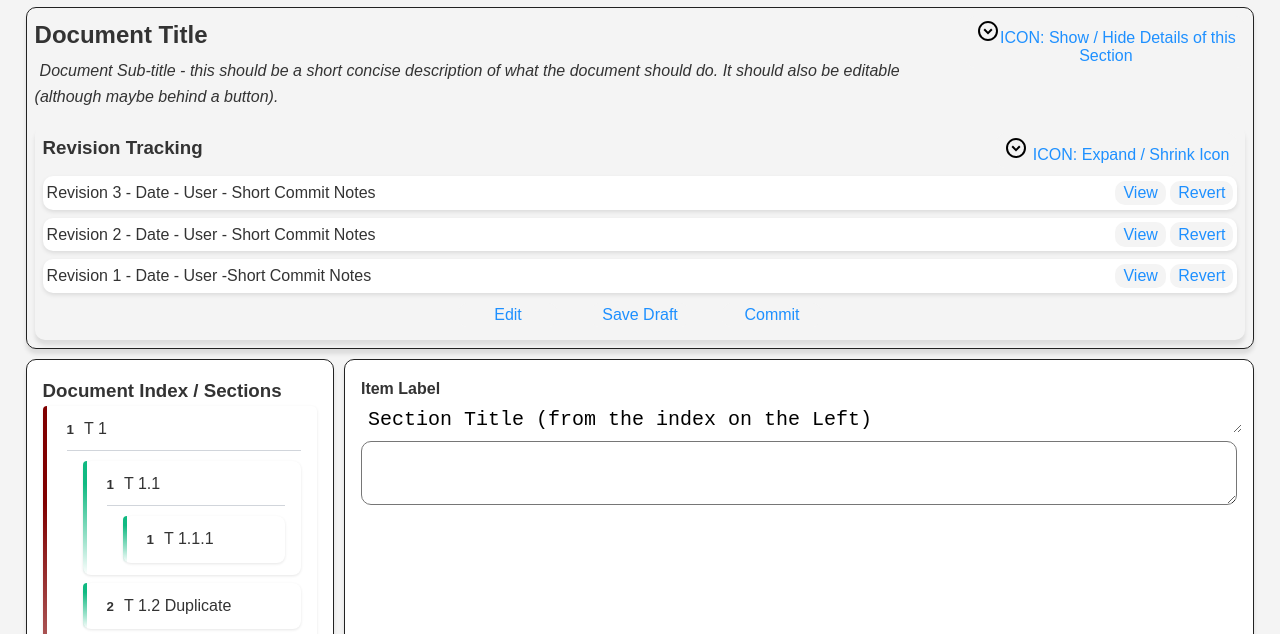
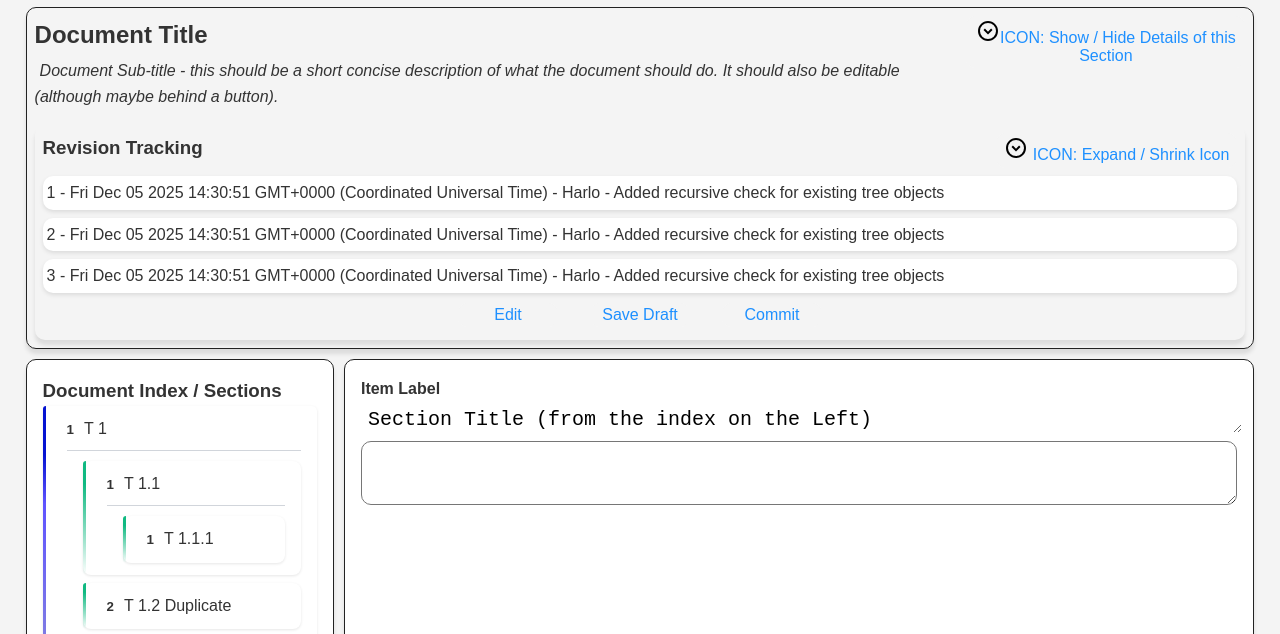
Before and after one commit to harlodx/Document-Learning-Management-System, a website with bundled scripts: page index.html in a window 1280 px wide. Shown: the part 95-729 px from the top of the page. Built offline with nearby package versions, Linux system fonts and the light colour scheme.

Commit message:
Building out the logic related to populating revision items into the DOM automatically

```diff
--- a/css/styles.css
+++ b/css/styles.css
@@ -362,7 +362,7 @@ footer {
     position: absolute;
     top: 0;
     left: 0;
-    width: 4px;
+    width: 3px;
     /* Thickness of the bar */
     height: 100%;
 
@@ -372,11 +372,11 @@ footer {
 
     /* Apply the vertical linear gradient, set to MAROON (#800000) */
     background: linear-gradient(to bottom,
-            #800000 0%,
+            #0513d1 10%,
             /* Maroon at the very top */
-            #800000 20%,
+            #1302ffad 20%,
             /* Solid maroon for the first 20% */
-            rgba(128, 0, 0, 0.4) 70%,
+            rgba(0, 9, 128, 0.4) 70%,
             /* Fade to medium transparency (Maroon RGBA) */
             transparent 100%
             /* Fully transparent at the bottom */
--- a/index.html
+++ b/index.html
@@ -73,7 +73,7 @@
 
                 </div>
 
-                <ul class="revisions-list">
+                <ul id="revisions-list" class="revisions-list">
                     <li id="revision-1" class="revision-item content-container">
                         <div class="content-left">Revision 3 - Date - User - Short Commit Notes</div>
                         <div class="right-buttons">
--- a/js/script.js
+++ b/js/script.js
@@ -118,279 +118,106 @@ class TestJsonDocument {
   }
 }
 
-/**
- * Class designed to represent a node in a hierarchical document structure.
- * It supports arbitrary nesting depth, hierarchical ID generation,
- * recursive traversal (DFS), and complete JSON serialization/deserialization.
- */
 
-// class DocumentNode {
-//   // Tracks all existing IDs globally to prevent duplicates across the document tree.
-//   static _existingIds = new Set();
-
-//   // --- Core Constructor ---
-//   constructor(id, name, content = [], children = [], parentId = null) {
-//     if (typeof id !== 'string' || id.length === 0) {
-//       throw new Error(`[ID Error] ID is required and must be a non-empty string.`);
-//     }
-
-//     // Basic sanitation and validation for IDs (e.g., '1', '1-2', '1-2-1')
-//     let cleanedId = id.replace(/[^\d-]/g, '');
-//     const idRegex = /^[\d]+(-[\d]+)*$/;
-
-//     if (!idRegex.test(cleanedId)) {
-//       // For reconstruction, we will allow non-conforming IDs to be cleaned later.
-//       // console.warn(`[ID Warning] ID format is suspicious: ${id}. Attempting to clean.`);
-//     }
-
-//     // Ensure uniqueness; if duplicate, try to find a sequential unique ID
-//     if (DocumentNode._existingIds.has(cleanedId)) {
-//       cleanedId = DocumentNode.getUniqueSequentialId(cleanedId);
-//     }
-//     DocumentNode._existingIds.add(cleanedId);
-
-//     this.id = cleanedId;
-//     this.name = name;
-//     this.content = content;
-//     this.children = Array.isArray(children) ? children : [];
-//     this.parentId = parentId;
-
-//     // The 'order' is the last segment of the hierarchical ID (e.g., '2' in '1-2').
-//     const parts = cleanedId.split('-');
-//     this.order = parseInt(parts[parts.length - 1], 10);
-//   }
-
-//   // --- Recursive Traversal Method (Depth-First Search) ---
-//   traverseAndCollectIds(idList = []) {
-//     idList.push(this.id);
-//     for (const child of this.children) {
-//       child.traverseAndCollectIds(idList);
-//     }
-//     return idList;
-//   }
-//   // ----------------------------------------------------
-
-//   // --- Hierarchy Management ---
-
-//   _recalculateId(parentId, newIndex) {
-//     DocumentNode._existingIds.delete(this.id);
-
-//     this.parentId = parentId;
-//     this.order = newIndex;
-
-//     if (parentId === null) {
-//       this.id = newIndex.toString();
-//     } else {
-//       this.id = `${parentId}-${newIndex}`;
-//     }
-
-//     DocumentNode._existingIds.add(this.id);
-
-//     this.reIndexChildren();
-//   }
-
-//   reIndexChildren() {
-//     if (this.children.length === 0) {
-//       return;
-//     }
-
-//     // Sort children based on their current 'order' property before re-indexing
-//     this.children.sort((a, b) => a.order - b.order);
-
-//     // Apply new sequential indices (1, 2, 3...)
-//     this.children.forEach((child, index) => {
-//       const newIndex = index + 1;
-//       child._recalculateId(this.id, newIndex);
-//     });
-//   }
-
-//   getAvailableChildId() {
-//     let highestOrder = 0;
-
-//     for (let i = 0; i < this.children.length; i++) {
-//       const child = this.children[i];
-//       if (child.order > highestOrder) {
-//         highestOrder = child.order;
-//       }
-//     }
-
-//     const nextOrder = highestOrder + 1;
-
-//     return `${this.id}-${nextOrder}`;
-//   }
-
-//   addChild(name, content) {
-//     const newChildId = this.getAvailableChildId();
-//     const newChild = new DocumentNode(newChildId, name, content, [], this.id);
-//     this.children.push(newChild);
-//     return newChild;
-//   }
-
-//   deleteChild(childIdToDelete) {
-//     const initialLength = this.children.length;
-
-//     this.children = this.children.filter(child => {
-//       if (child.id === childIdToDelete) {
-//         const descendantIds = child.traverseAndCollectIds();
-//         descendantIds.forEach(id => DocumentNode._existingIds.delete(id));
-//         return false;
-//       }
-//       return true; // Keep other children
-//     });
-
-//     if (this.children.length < initialLength) {
-//       console.log(`\t> Deleted child ${childIdToDelete}. Re-indexing children of ${this.id}...`);
-//       this.reIndexChildren();
-//       return true;
-//     }
-//     return false;
-//   }
-
-//   getDepth() {
-//     return this.id.split('-').length;
-//   }
-
-//     // --- Search Utility (Core Recursive Search on a Single Tree) ---
-
-//     /**
-//      * Recursively searches a single DocumentNode tree for the given ID.
-//      * This is the core logic and is now used by the new multi-root function.
-//      * @param {DocumentNode} node The current node to check.
-//      * @param {string} targetId The hierarchical ID to find.
-//      * @returns {DocumentNode | null} The found node or null.
-//      */
-//     static findNodeById(node, targetId) {
-//         if (!node || node.id === undefined) {
-//             return null;
-//         }
-
-//         // 1. Check the current node
-//         if (node.id === targetId) {
-//             return node;
-//         }
-
-//         // 2. Recursively search children
-//         for (const child of node.children) {
-//             const found = DocumentNode.findNodeById(child, targetId);
-//             if (found) {
-//                 return found;
-//             }
-//         }
-
-//         return null;
-//     }
-
-//     /**
-//      * Public static method to search across multiple root nodes (multiple trees).
-//      * @param {DocumentNode[]} roots An array of DocumentNode objects (the root nodes of independent trees).
-//      * @param {string} targetId The hierarchical ID to find.
-//      * @returns {DocumentNode | null} The found node or null if not found.
-//      */
-//     static searchMultipleRootsById(roots, targetId) {
-//         if (!Array.isArray(roots) || !targetId) {
-//             console.log("Error: Must supply an array of roots and a targetId.");
-//             return null;
-//         }
-
-//         // Iterate over each root node and run the single-tree search function
-//         for (const root of roots) {
-//             const found = DocumentNode.findNodeById(root, targetId);
-//             if (found) {
-//                 // Return immediately upon first match
-//                 return found;
-//             }
-//         }
-
-//         // If the loop completes without finding anything
-//         return null;
-//     }
-
-//   // --- Serialization ---
-//   toJSON() {
-//     return {
-//       id: this.id,
-//       name: this.name,
-//       content: this.content,
-//       parentId: this.parentId,
-//       children: this.children.map(child => child.toJSON())
-//     };
-//   }
-
-//   // --- Deserialization ---
-//   static fromJSON(jsonNode, parentId = null) {
-//     if (!jsonNode || typeof jsonNode.id !== 'string') {
-//       throw new Error('[fromJSON Error] Invalid JSON node structure.');
-//     }
-
-//     const node = new DocumentNode(
-//       jsonNode.id,
-//       jsonNode.name,
-//       jsonNode.content,
-//       [],
-//       parentId
-//     );
-
-//     if (Array.isArray(jsonNode.children)) {
-//       // Note: The parentId argument is crucial here for the recursion.
-//       node.children = jsonNode.children.map(childJson => {
-//         return DocumentNode.fromJSON(childJson, node.id);
-//       });
-//     }
-
-//     // After loading a potentially messy structure, ensure the children are indexed correctly.
-//     node.reIndexChildren();
-
-//     return node;
-//   }
-
-//   // --- Utility Methods ---
-//   static getUniqueSequentialId(baseId) {
-//     let newId = baseId;
-//     let iteration = 1;
-//     const match = baseId.match(/(.*-)(\d+)$/);
-
-//     let prefix = '';
-//     let lastSegment = 0;
-
-//     if (match) {
-//       prefix = match[1];
-//       lastSegment = parseInt(match[2], 10);
-//     } else {
-//       lastSegment = parseInt(baseId, 10);
-//     }
-
-//     while (DocumentNode._existingIds.has(newId)) {
-//       const nextSegment = lastSegment + iteration;
-//       newId = `${prefix}${nextSegment}`;
-
-//       if (iteration > 1000) {
-//         throw new Error(`[ID Generation Error] Could not find a unique ID after 1000 attempts starting from ${baseId}.`);
-//       }
-//       iteration++;
-//     }
-//     return newId;
-//   }
-// }
-
-///// NEW CLASS BUILD ENDS HERE /////
-
-// --- Utility function to find a node anywhere in the tree ---
-
-function findNodeById(nodes, targetId) {
-  console.log(`Target id: `, targetId);
-  for (const node of nodes) {
-    console.log(`Node id: `, node.id);
-    if (node.id == targetId) {
-      return node;
-    }
-    const found = findNodeById(node.children, targetId);
-    if (found) {
-      return found;
-    }
+class RevisionDocument {
+  constructor(id, date, user, commitNotes) {
+    this.id = id;
+    this.date = date;
+    this.user = user;
+    this.commitNotes = commitNotes;
   }
-  return null;
 }
 
+let revision_doc_1 = {
+  id: 1,
+  date: new Date,
+  user: "Harlo",
+  commitNotes: "Added recursive check for existing tree objects"
+}
+
+let revision_doc_2 = {
+  id: 2,
+  date: new Date,
+  user: "Harlo",
+  commitNotes: "Added recursive check for existing tree objects"
+}
+
+let revision_doc_3 = {
+  id: 3,
+  date: new Date,
+  user: "Harlo",
+  commitNotes: "Added recursive check for existing tree objects"
+}
+
+const revisionList = [
+  revision_doc_1,
+  revision_doc_2,
+  revision_doc_3
+]
+
+
+function addRevisionItem(revisionItem, elementId){
+  // const revisionObject = revisionItem;
+
+  if (revisionItem.id){
+    console.log(`Revision with id of ${revisionItem.id} contains the following object: `, revisionItem);
+  } else {
+    console.log(`The supplied revisionItem: ${revisionItem} does not contained a valid object`);
+    return;
+  }
+
+  //  Populate the supplied document element
+  const element = document.createElement("li");
+  if (element == null) {  // nothing in the element
+    console.log(`Element id of ${elementId} returns null`);
+  } else {  // valid something in the element
+    console.log(`Element id of ${elementId} is populated with: `, element);
+  }
+
+  //lement.set
+
+
+  // Build out the html
+  //element.innerHTML = ''; //  Clear the inner html
+
+
+}
+
+function buildRevisionList(revisionList) {
+  const revisions = document.getElementById("revisions-list");
+
+  revisions.innerHTML = ''; // Clear any innerHTML
+  console.log(`revisionList is populated with the following object: `, revisionList);
+
+
+  // TODO - build out the array in descending order so that it displays most recent iterations at the top
+
+
+  revisionList.forEach(revisionItem =>{
+    console.log(`Revision item is: `, revisionItem);
+    //addRevisionItem(revisionItem, revisionItem.id);
+    const newElement = document.createElement("li");
+    newElement.setAttribute("id", `revision-${revisionItem.id}`); // Set the id to whatever the revision id is
+    newElement.className = "revision-item content-container"; // Set the classes for styling
+
+
+    // TODO - add in the structure here for the revisions
+    const revisionContent = document.createElement("div");
+    revisionContent.className = "content-left";
+    revisionContent.textContent = `${revisionItem.id} - ${revisionItem.date} - ${revisionItem.user} - ${revisionItem.commitNotes}`;;
+
+
+    newElement.appendChild(revisionContent);
+    // newElement.textContent = revisionItem.id; // PLACEHOLDER
+
+    revisions.appendChild(newElement);  //add this item to the ul item
+  });
+
+}
+
+
+//addRevisionItem(revision_doc_1, "revision-1");
+buildRevisionList(revisionList);
 
 /**
  * Reconstructs a nested, hierarchical structure (POJOs) from a flat list
@@ -837,6 +664,7 @@ function registerTreeElementClick(id) {
   sectionId.textContent = foundNode.id; // This updates a <h4> tag so must be a .textContent or .innerHTML
   sectionTitle.value = foundNode.name;  // This updates a <teaxtarea> so must use the .value property
 
+
   // Populate the TextBox
   //const sectionText = document.getElementById(`contentTitle`);
   // Populate the textarea
@@ -864,7 +692,7 @@ const myTextarea = document.getElementById('myTextarea');
 
 
 // Function to handle adding the item to the list
-function addListItem() {
+function addListItem(existingText) {
   const newText = myTextarea.value.trim();
 
   if (newText !== "") {
@@ -927,11 +755,6 @@ myTextarea.addEventListener('keydown', (event) => {
   }
 });
 
-
-// function populateDocumentElements() {
-//   const container = document.getElementById(document - elements - list);
-
-// }
 
 /*
 * TODO:
```
